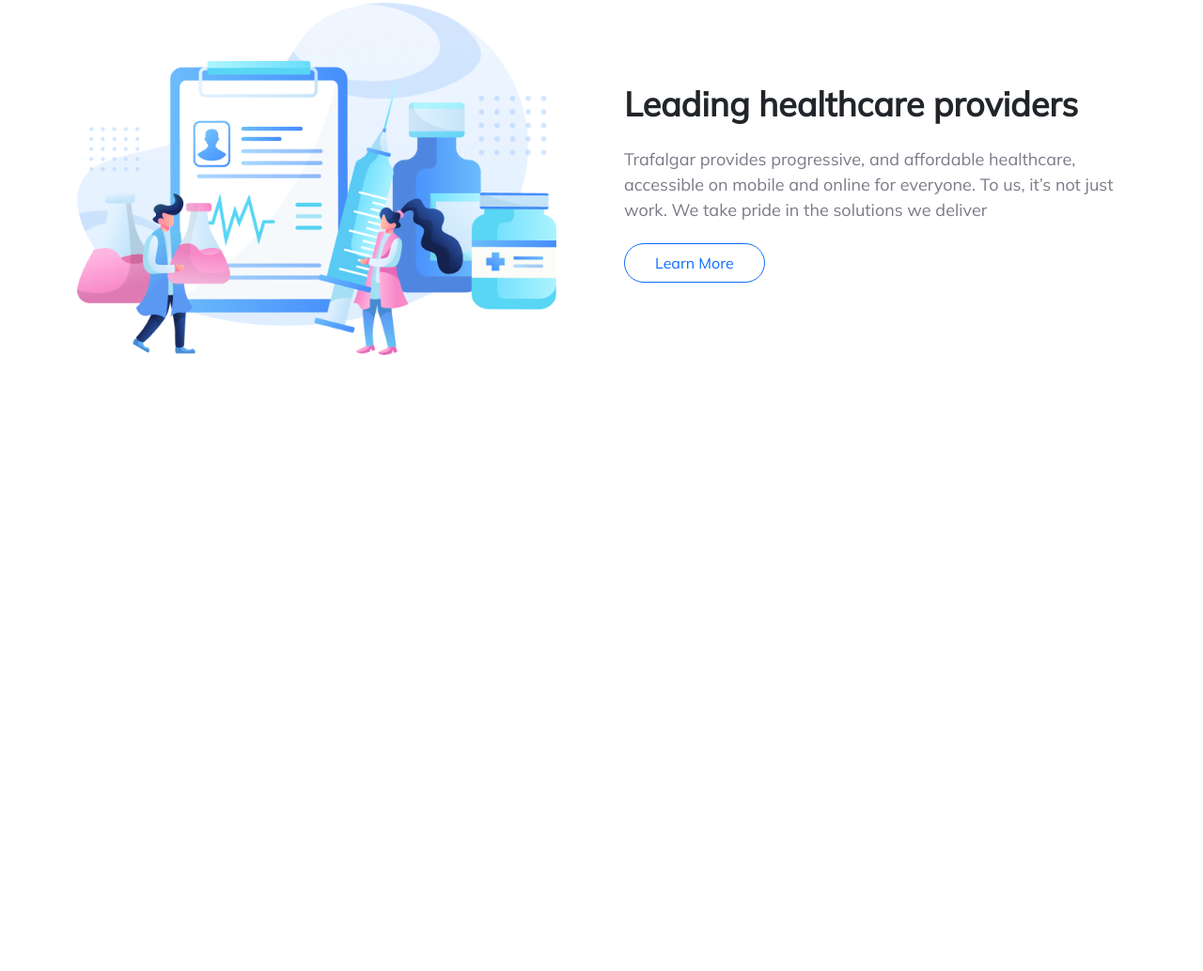
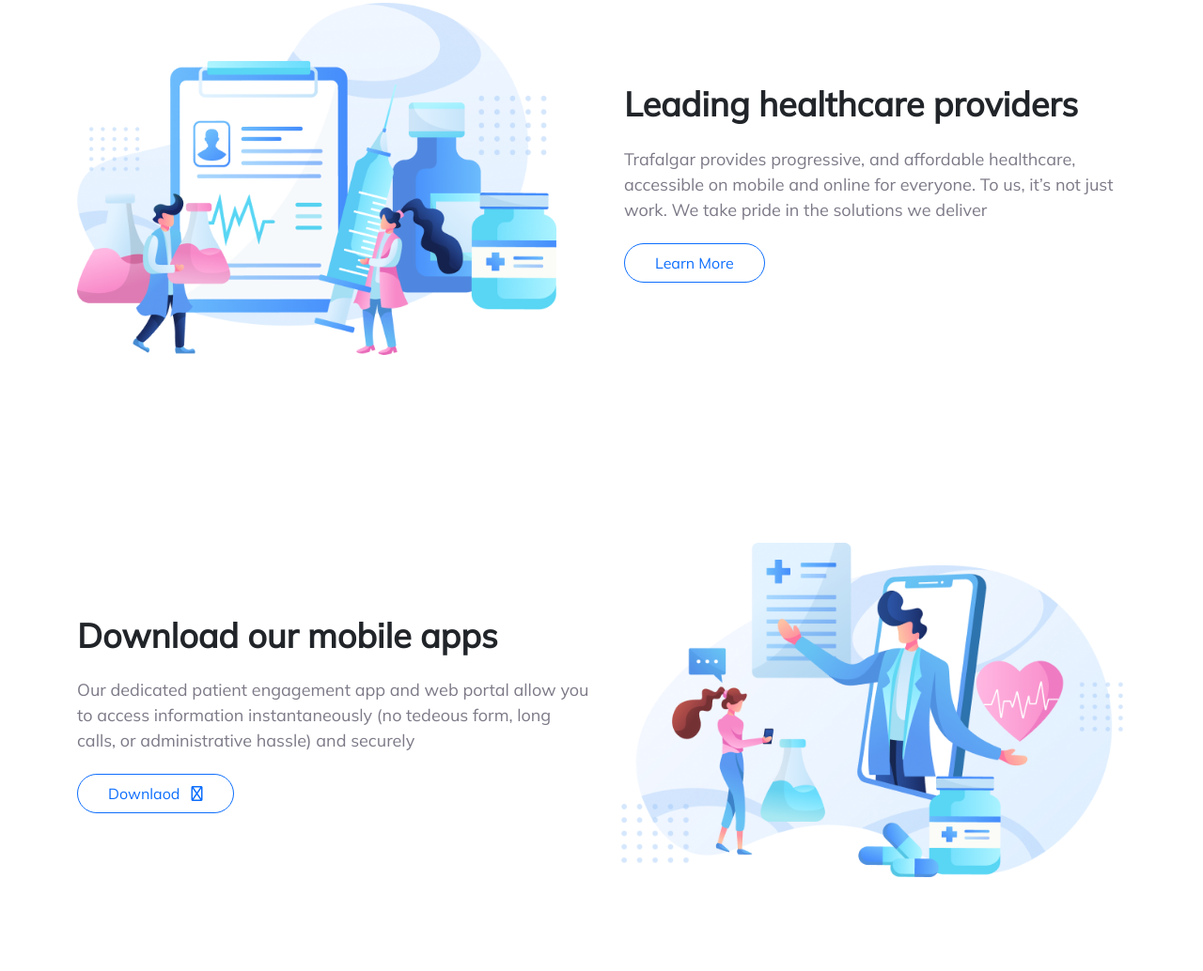
Before and after one commit to abdullahmia/virtual-health-care-landing-page, a plain HTML site: page index.html in a window 1280 px wide. Shown: the part 1996-3030 px from the top of the page at 94% size. Before the commit the page ends 2474 px from the top, so only its background shows below. Drawn offline with nearby package versions, Linux system fonts and the light colour scheme.

Commit message:
Download Apps Section

```diff
--- a/index.html
+++ b/index.html
@@ -17,6 +17,8 @@
     <link rel="preconnect" href="https://fonts.gstatic.com" crossorigin>
     <link href="https://fonts.googleapis.com/css2?family=Mulish&display=swap" rel="stylesheet">
 
+    <!-- FontAwesome Pro -->
+    <link href="https://kit-pro.fontawesome.com/releases/v5.15.4/css/pro.min.css" rel="stylesheet">
 
     <!-- own css -->
     <link rel="stylesheet" href="css/style.css">
@@ -178,6 +180,27 @@
     </section>
 
 
+    <!-- Download apps section -->
+    <section id="download_Apps">
+        <div class="container">
+            <div class="app wrapper">
+                <div class="row align-items-center">
+                    <div class="col-lg-6 col-12">
+                        <h3>Download our mobile apps</h3>
+                        <p>Our dedicated patient engagement app and
+                        web portal allow you to access information instantaneously (no tedeous form, long calls,
+                        or administrative hassle) and securely</p>
+                        <a href="#" class="button">Downlaod <i class="far fa-long-arrow-alt-down ms-2"></i></a>
+                    </div>
+                    <div class="col-lg-6 col-12">
+                        <img src="images/app-img.png" alt="" class="w-100">
+                    </div>
+                </div>
+            </div>
+        </div>
+    </section>
+
+
     <!-- Optional JavaScript; choose one of the two! -->
     <script src="js/main.js"></script>
 
```
Also changed, not shown: images/app-img.png (added).
